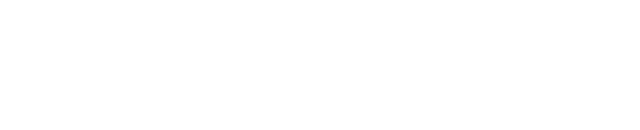
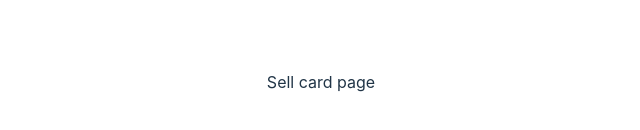
Before and after one commit to Gniewo1/Backup, a React (Vite) app in the folder frontend/: page /sell-card in a window 1280 px wide. Before the commit this address had no page. Shown: the part 318-448 px from the top of the page, without its empty margins (319-959 px from the left). Built offline with nearby package versions, Linux system fonts and the light colour scheme.

Commit message:
Sell card URL i prowizoryczna strona dodana

```diff
--- a/frontend/src/App.jsx
+++ b/frontend/src/App.jsx
@@ -5,7 +5,7 @@
 import Home from './components/Home'
 import Navbar from './components/Navbar'
 import Profile from './components/Profile'
-// import VerifyingUser from './functions/VerifyingUser'
+import SellCard from './components/SellCard'
 import {Routes, Route, useLocation, Navigate} from 'react-router-dom'
 import axios from 'axios'
 
@@ -56,6 +56,8 @@
      <Route path="/login" element={isAuthenticated ? <Navigate to="/" /> : <Login />} />
      {/* <Route path="/profile" element={isAuthenticated ? <Profile /> : <Navigate to="/"/>} /> */}
      <Route path="/profile" element={<Profile />} />
+     <Route path="/sell-card" element={<SellCard />} />
+
      {/* <Route path="/test" element={<VerifyingUser />} /> */}
     </Routes>
     </>
--- /dev/null
+++ b/frontend/src/components/SellCard.jsx
@@ -0,0 +1,9 @@
+const SellCard= () => {
+
+
+    return (
+        <div>Sell card page</div>
+    )
+}
+
+export default SellCard;
```
